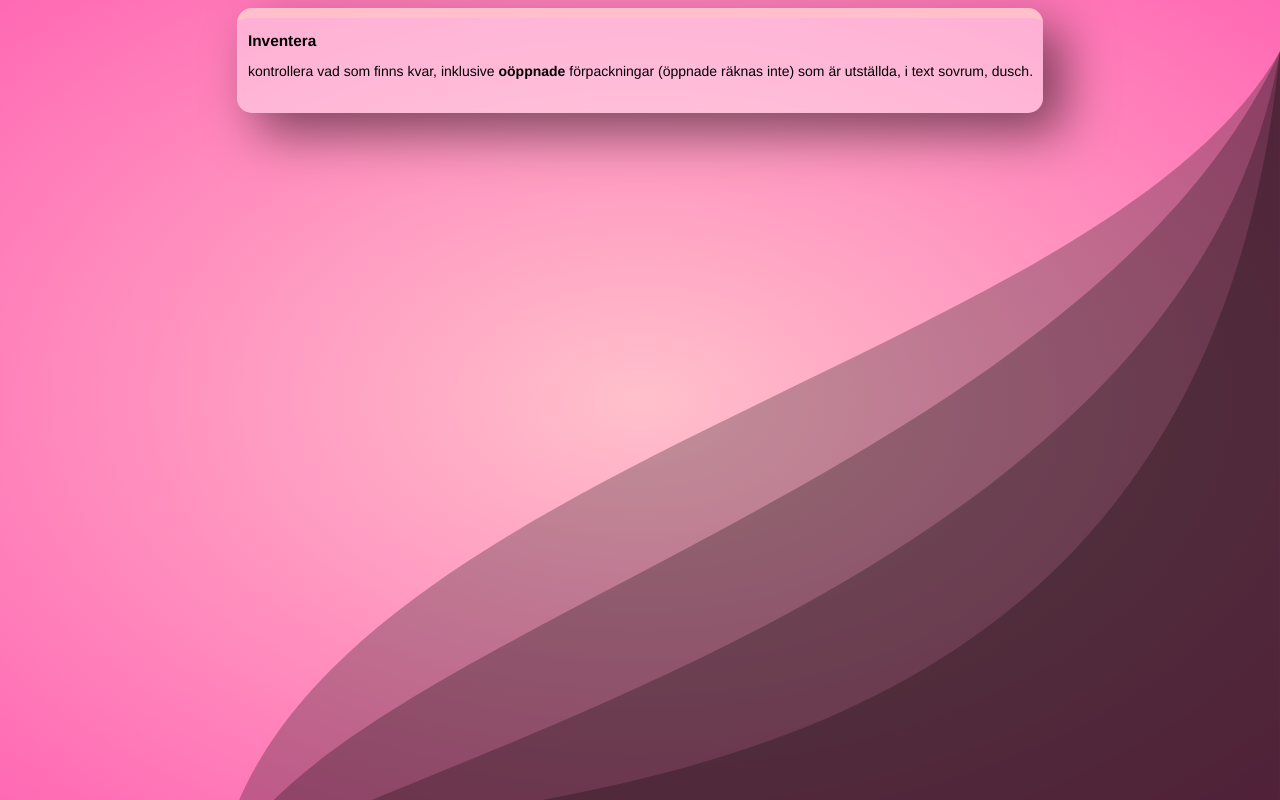
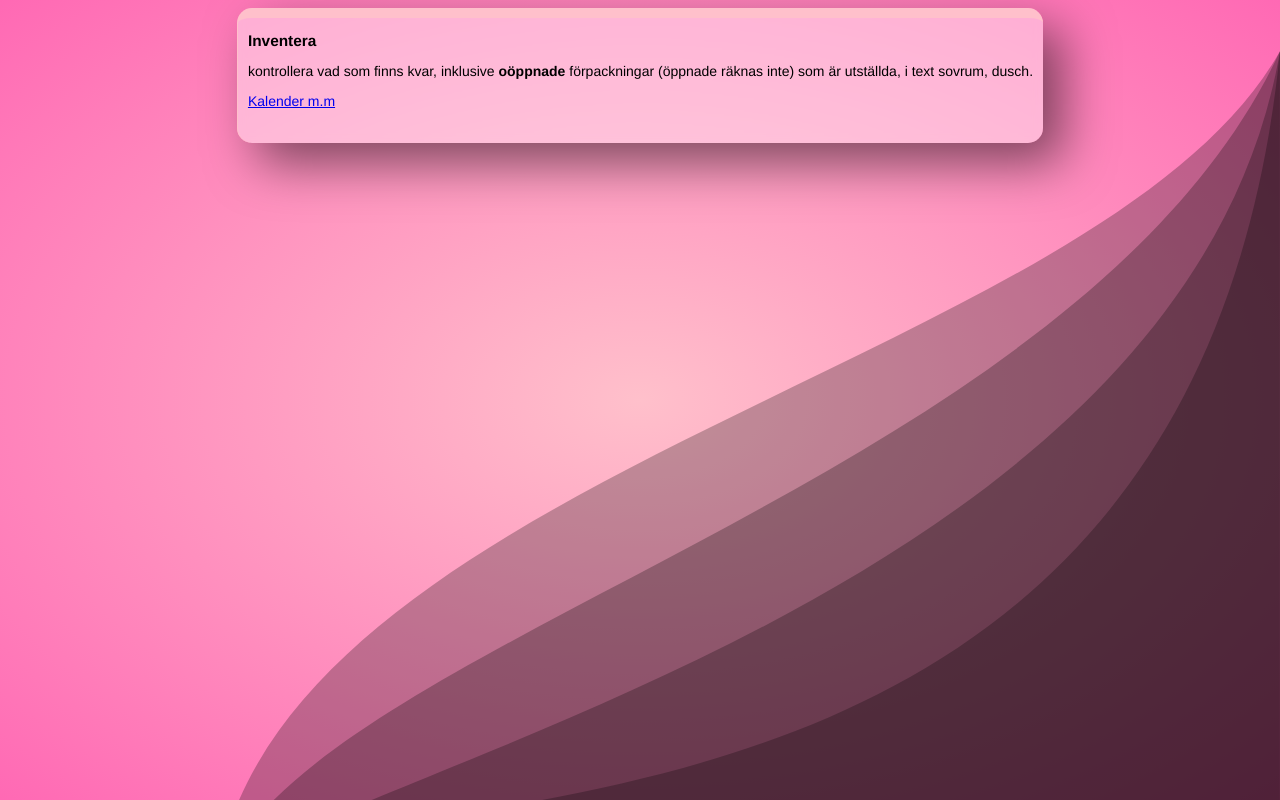
Before and after one commit to snis/inventera, a Flask app: page / in a window 1280 px wide. Run offline with Flask 3, Linux system fonts and the light colour scheme.

Commit message:
added personal url to index

```diff
--- a/templates/index.html
+++ b/templates/index.html
@@ -12,6 +12,7 @@
     <div class=card>
     <h1>Inventera</h1>
     <p>kontrollera vad som finns kvar, inklusive <b>oöppnade</b> förpackningar (öppnade räknas inte) som är utställda, i text sovrum, dusch.</p>
+    <p><a href=https://ha.snis.nu/ass-ds/0>Kalender m.m</a></p>
 
     {% for category, items in items_by_category.items() %}
 
```
